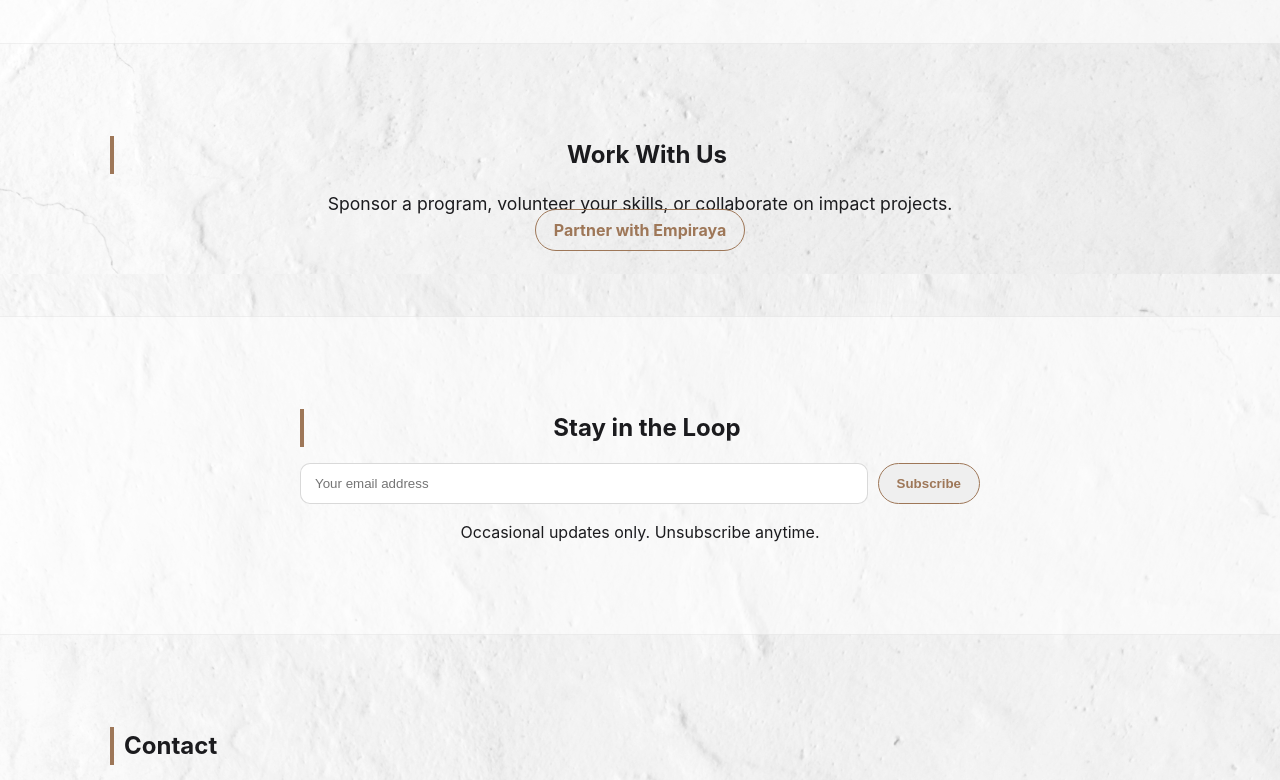
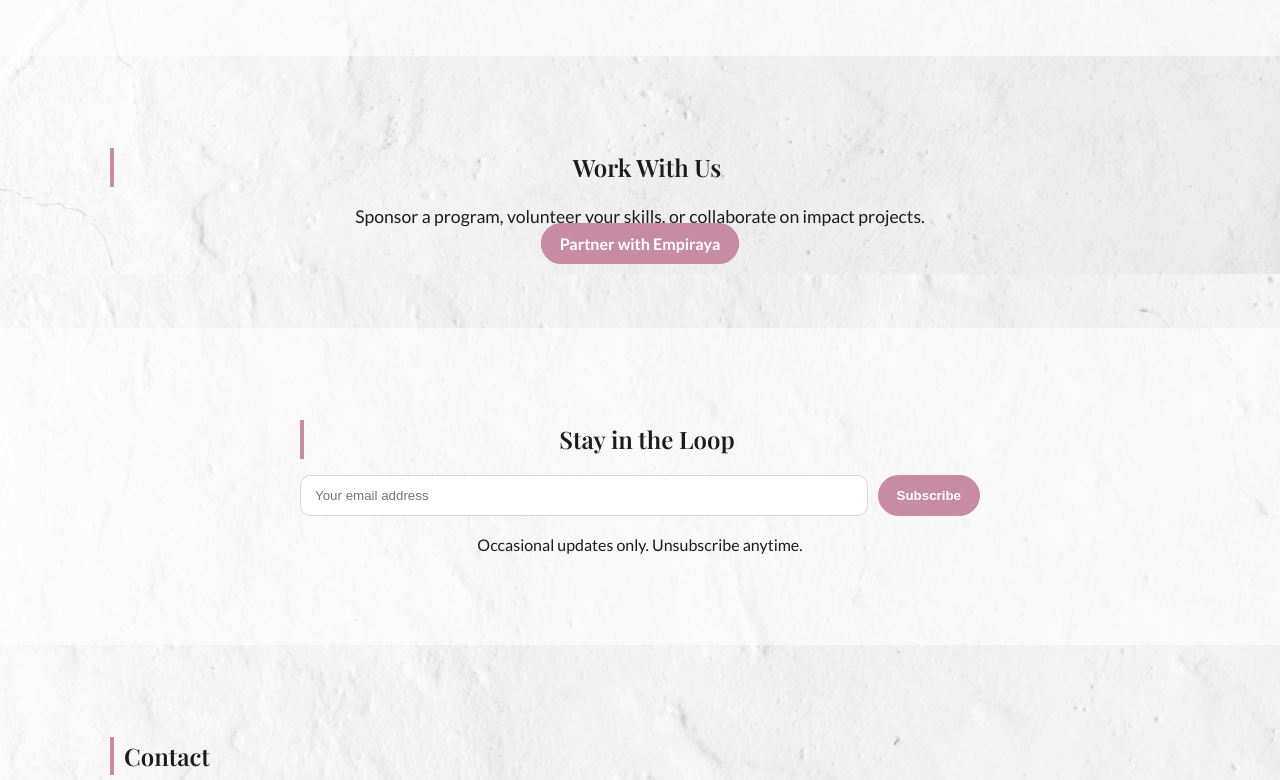
Before and after one commit to empiraya/empiraya.github.io, a plain HTML site: page index.html in a window 1280 px wide. Shown: the part 1646-2426 px from the top of the page. Drawn offline with nearby package versions, Linux system fonts and the light colour scheme; a web font is replaced by a local one.

Commit message:
Update styles.css

```diff
--- a/styles.css
+++ b/styles.css
@@ -1,49 +1,36 @@
 :root {
-  --gold: #9E7758;
-  --gold-dark: #705748;
-  --ink: #1B1B1E;
+  --accent: #C78BA3;
+  --hover: #A2408B;
+  --black: #1B1B1E;
   --paper: #ffffff;
   --max: 1100px;
 }
 
-@font-face {
-  font-family: "Grandon Grotesque";
-  src:
-    url("fonts/GrandonGrotesque-Bold.woff2") format("woff2"),
-    url("fonts/GrandonGrotesque-Bold.woff") format("woff");
-  font-weight: 700;
-  font-style: normal;
-  font-display: swap;
-}
-
 body {
-  font-family: Inter, sans-serif;
+  font-family: 'Lato', sans-serif;
   background: var(--paper) url("paper.jpg") center/cover fixed no-repeat;
-  color: var(--ink);
+  color: var(--black);
   line-height: 1.6;
 }
 
 h1, h2, h3 {
-  font-family: "Grandon Grotesque", Inter, sans-serif;
-  font-weight: 700;
+  font-family: 'Playfair Display', serif;
+  font-weight: 600;
 }
 
 * { box-sizing: border-box }
 html, body { margin: 0; padding: 0 }
 img { max-width: 100%; display: block }
 
-/* Layout */
 .wrap { max-width: var(--max); margin: 0 auto; padding: 0 20px }
 .center { text-align: center }
 .narrow { max-width: 720px }
 
-/* Top Bar */
 .topbar {
   text-align: center;
   font-size: .9rem;
   background: rgba(255, 255, 255, .7);
   backdrop-filter: saturate(140%) blur(6px);
-  border-bottom: 1px solid rgba(0, 0, 0, .06);
   padding: 8px 12px;
 }
 
@@ -52,9 +39,8 @@
   position: sticky;
   top: 0;
   z-index: 20;
-  background: rgba(255, 255, 255, .72);
-  backdrop-filter: saturate(140%) blur(8px);
-  border-bottom: 1px solid rgba(0, 0, 0, .06);
+  background: rgba(255, 255, 255, .9);
+  border-bottom: 1px solid rgba(0, 0, 0, .05);
 }
 .site-header .wrap {
   display: flex;
@@ -69,12 +55,12 @@
   gap: 18px;
 }
 .nav a {
-  color: var(--ink);
+  color: var(--black);
   font-weight: 600;
   text-decoration: none;
 }
 .nav a:hover {
-  color: var(--gold-dark);
+  color: var(--hover);
 }
 
 /* Buttons */
@@ -82,23 +68,25 @@
   padding: 10px 18px;
   border-radius: 999px;
   font-weight: 700;
+  text-align: center;
+  border: 1.6px solid var(--accent);
+  color: var(--accent);
+  background: transparent;
+  transition: all .2s ease;
   text-decoration: none;
-  text-align: center;
-  border: 1.6px solid var(--gold);
-  color: var(--gold);
-  transition: all .2s ease;
 }
 .btn:hover {
-  color: var(--gold-dark);
-  border-color: var(--gold-dark);
+  color: #fff;
+  background: var(--hover);
+  border-color: var(--hover);
 }
-.btn-gold {
-  background: var(--gold);
+.btn-primary {
+  background: var(--accent);
   color: #fff;
 }
-.btn-gold:hover {
-  background: var(--gold-dark);
-  border-color: var(--gold-dark);
+.btn-primary:hover {
+  background: var(--hover);
+  border-color: var(--hover);
 }
 .btn-outline {
   background: transparent;
@@ -138,11 +126,9 @@
 }
 .section.alt {
   background: rgba(255, 255, 255, .55);
-  border-top: 1px solid rgba(0, 0, 0, .05);
-  border-bottom: 1px solid rgba(0, 0, 0, .05);
 }
 .section-title {
-  border-left: 4px solid var(--gold);
+  border-left: 4px solid var(--accent);
   padding-left: 10px;
   margin-bottom: 16px;
 }
@@ -158,21 +144,16 @@
   border: 1px solid rgba(0, 0, 0, .06);
   border-radius: 14px;
   padding: 18px;
-  box-shadow: 0 6px 18px rgba(0, 0, 0, .06);
 }
 .card-img {
   height: 140px;
   margin: 0 auto 8px;
-  opacity: .9;
 }
 .card h3 {
   margin: .2rem 0 .35rem;
 }
-.card p {
-  margin: 0;
-}
 
-/* About split */
+/* About */
 .about-grid {
   display: grid;
   gap: 24px;
@@ -181,9 +162,6 @@
 .about-visual img {
   width: 220px;
   margin: 0 auto;
-}
-.about-copy .lead {
-  margin-bottom: 12px;
 }
 
 /* Forms */
@@ -216,8 +194,8 @@
 .site-footer {
   text-align: center;
   padding: 36px 20px;
-  background: rgba(255, 255, 255, .72);
-  border-top: 1px solid rgba(0, 0, 0, .06);
+  background: rgba(255, 255, 255, .9);
+  border-top: 1px solid rgba(0, 0, 0, .05);
 }
 .footer-logo {
   height: 56px;
```
